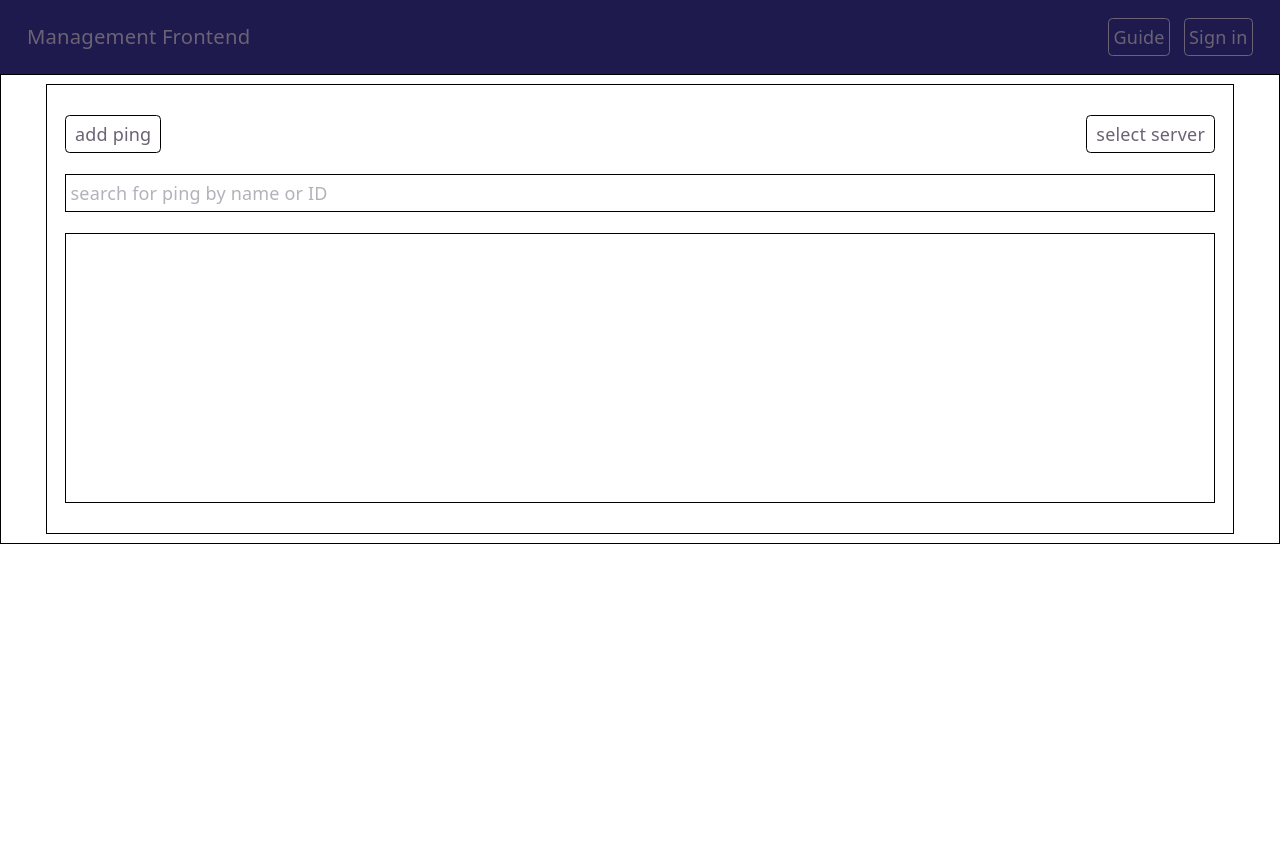
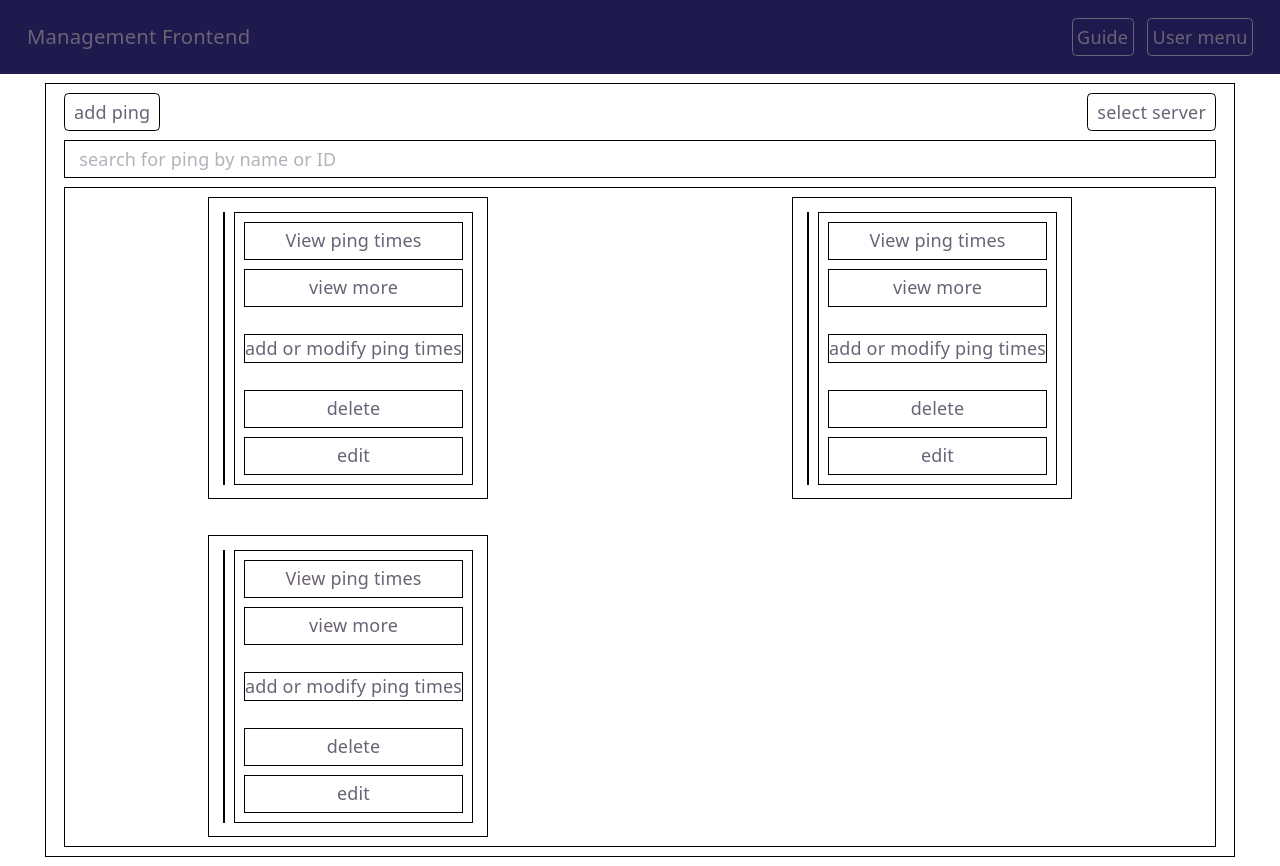
Before and after one commit to Oussama-Sahraoui/accountability_bot, a React (Vite) app in the folder client/: page /home in a window 1280 px wide. Before the commit the page ends 800 px from the top, so only its background shows below. Built offline with nearby package versions, Linux system fonts and the light colour scheme.

Commit message:
a lot of ui work, committing just in case before I do more work

```diff
--- a/client/src/App.css
+++ b/client/src/App.css
@@ -0,0 +1,9 @@
+/* Globally hide scrollbars for every element in the app */
+* {
+  scrollbar-width: none; /* Firefox */
+  -ms-overflow-style: none; /* IE and Edge */
+}
+
+*::-webkit-scrollbar {
+  display: none; /* Chrome, Safari, Opera */
+}
--- /dev/null
+++ b/client/src/components/PingCard.jsx
@@ -0,0 +1,24 @@
+import React from 'react'
+
+export default function PingCard () {
+return(
+<main>
+    <div className='border border-black  p-3 flex justify-between  gap-2'>
+        <div className='border border-black '>
+
+        </div>
+        <div className='border border-black  h-full p-2 flex flex-col justify-between gap-6'>
+            <div className='*:px-1 *:py-1 *:border *:border-black flex flex-col justify-evenly  gap-2'>
+                <button>View ping times</button>
+                <button>view more</button>
+            </div>
+            <button className='border border-black '>add or modify ping times</button>
+            <div className='*:px-1 *:py-1  *:border *:border-black flex flex-col justify-evenly  gap-2 '>
+                <button>delete</button>
+                <button>edit</button>
+            </div>
+        </div>
+    </div>
+</main>
+)
+}
--- a/client/src/index.css
+++ b/client/src/index.css
@@ -30,3 +30,12 @@
     font-size: 16px;
   }
 }
+/* Globally hide scrollbars for every element in the app */
+* {
+  scrollbar-width: none; /* Firefox */
+  -ms-overflow-style: none; /* IE and Edge */
+}
+
+*::-webkit-scrollbar {
+  display: none; /* Chrome, Safari, Opera */
+}
--- a/client/src/layouts/MainLayout.jsx
+++ b/client/src/layouts/MainLayout.jsx
@@ -1,15 +1,21 @@
-import React from 'react';
+import {React, useState} from 'react';
 
-import { Outlet, Link } from 'react-router-dom';
+import { Outlet, Link, useLocation} from 'react-router-dom';
+
+
 
 export default function MainLayout() {
+let text='Sign in'
+const location = useLocation();
+const currentPath = location.pathname;
+currentPath =="/" || currentPath =="/sign_in" ? text='Sign in' : text='User menu'
   return (
     <main className=" text-xs sm:text-sm lg:text-base">
       <header className="text-sm sm:text-base lg:text-base flex justify-between items-center bg-indigo-950 px-2 sm:px-4 lg:px-6 py-4 sm:py-3 lg:py-4 ">
         <p className='text-lg'>Management Frontend </p>
-        <div className="*:rounded flex justify-between items-center  gap-2 sm:gap-2 lg:gap-3    *:border *:p-2 lg:*:p-1 ">
+        <div className="*:rounded flex justify-between items-center  gap-2  lg:gap-3    *:border *:p-2 lg:*:p-1 ">
           <button>Guide</button>
-          <button>Sign in</button>
+          <button>{text}</button>
         </div>
       </header>
           <Outlet/>
--- a/client/src/pages/HomePage.jsx
+++ b/client/src/pages/HomePage.jsx
@@ -1,10 +1,36 @@
-import React from 'react';
-import { Link } from 'react-router-dom';
+import {React,useState} from 'react';
+import { Link} from 'react-router-dom';
+import PingCard from '../components/PingCard';
 
 export default function HomePage() {
-  return <div className='border border-black py-2 px-10 '>
-        <div className='border border-black py-2 px-4  flex flex-col  justify-evenly h-100'>
-            <div className='flex justify-between *:border *:border-black *:rounded *:px-2 *:py-1'>
+
+
+//this is place holder dummy data to see how the UI looks before I carry on with further coding
+//keep in mind not all the fetched data is display right away, some additional data like specific ips
+//are hidden behind the view more button. In addition to that for user convinence we try to display the
+//actual content associated with a given ID (for example the actual channel and the actual user)
+//not the brute ID on it's own
+const data=[
+
+{
+ping_name:"teeth",
+target_channe:"",
+pinged_partner_id:"",
+message:"",
+score:''
+},
+{
+"":""
+
+},
+{
+"":""
+
+}
+]
+  return <div className='   py-2 px-10 '>
+        <div className=' border border-black py-2 px-4  flex flex-col  justify-evenly gap-2'>
+            <div className='  flex justify-between *:border *:border-black *:rounded *:px-2 *:py-1'>
                 <button>
                     add ping
                 </button>
@@ -12,9 +38,14 @@ export default function HomePage() {
                     select server
                 </button>
             </div>
-            <input placeholder="search for ping by name or ID" className="p-1 border border-black"/>
-            <div className=' h-60 border border-black '>
-                {} {/* the ping compotents that are populated */}
+            <input placeholder="  search for ping by name or ID" className="p-1 border border-black"/>
+            <div className="   border border-black p-2">
+                <div className='    max-w-5xl mx-auto  grid grid-cols-1 md:grid-cols-2 gap-8 items-center justify-items-center'>
+                    <PingCard/>
+                    <PingCard/>
+                    <PingCard/>
+
+                </div>
             </div>
 
         </div>
```
